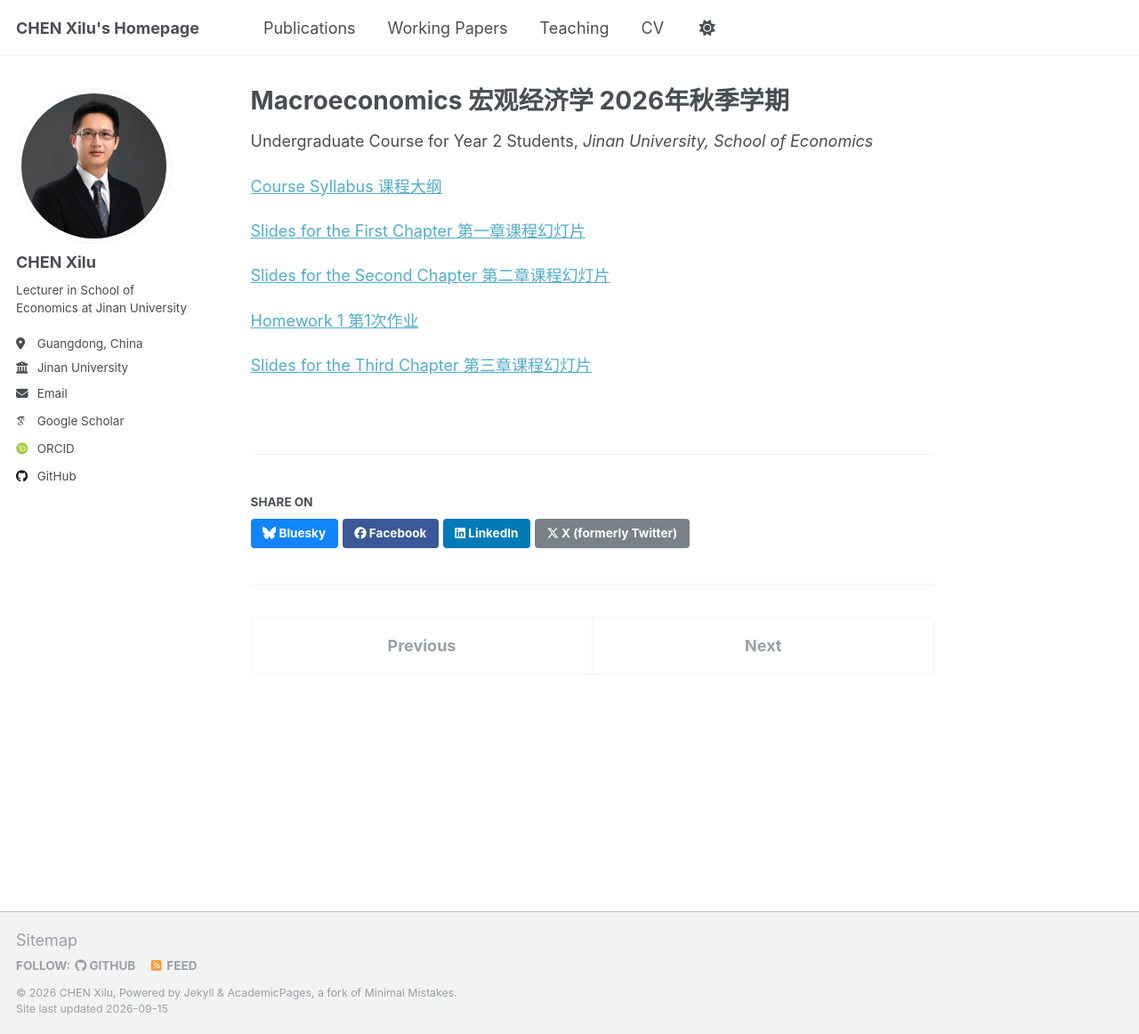
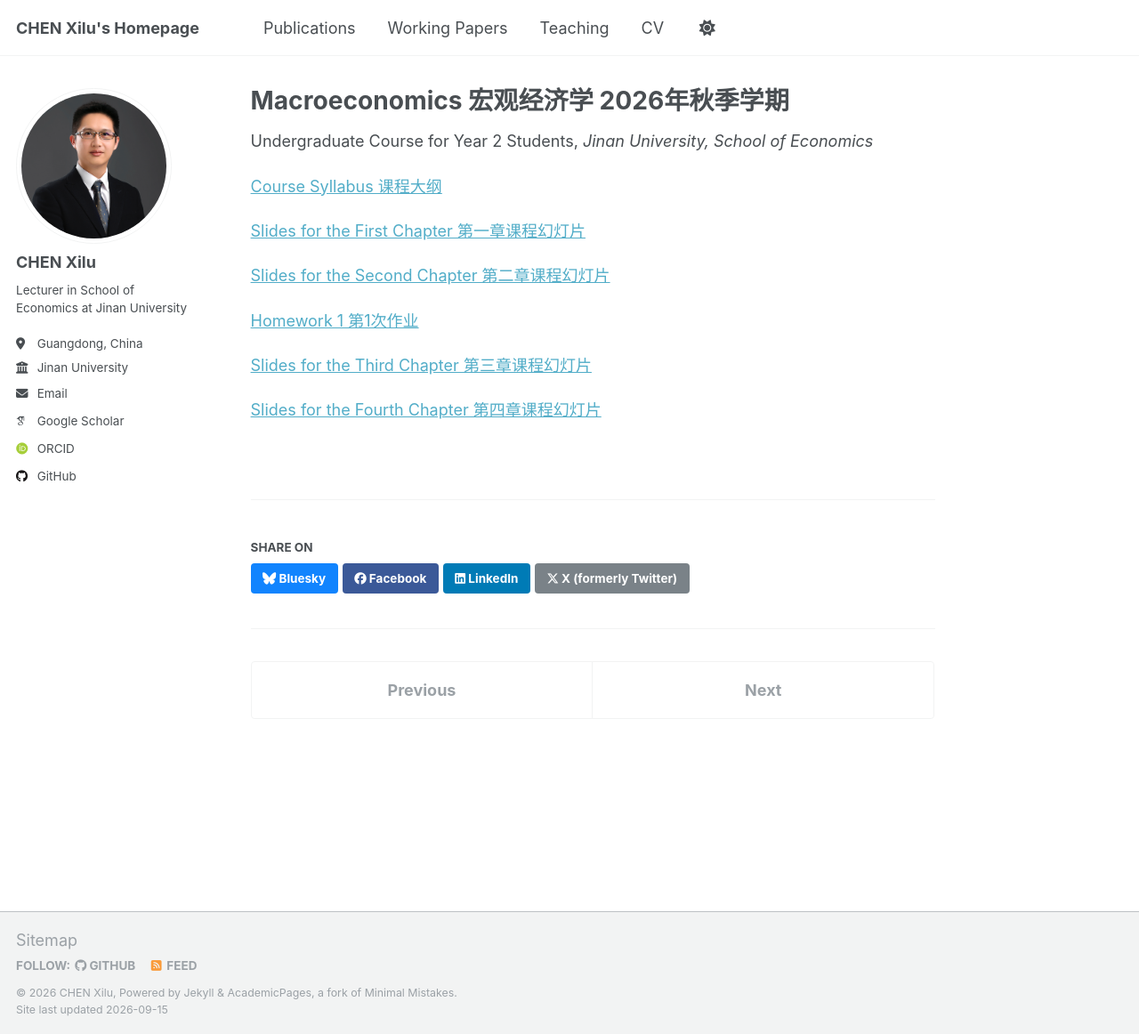
Before and after one commit to Xilu-CHEN/xilu-chen.github.io, a Jekyll site: the page built from _teaching/macro_2026_fall.md, in a window 1280 px wide and 1162 px high. Shown: the whole window at 89% size. Built offline with Jekyll 4.4.1, drawn with Linux system fonts in a browser that asks for light colours; some web fonts are replaced; a script that is not in the unit is left out.

Commit message:
Update macro_2026_fall.md

```diff
--- a/_teaching/macro_2026_fall.md
+++ b/_teaching/macro_2026_fall.md
@@ -18,3 +18,5 @@ excerpt: '[Course Syllabus 课程大纲](http://xilu-chen.github.io/files/teachi
 [Homework 1 第1次作业](http://xilu-chen.github.io/files/teaching_macro_2026_fall/宏观经济学第1次作业.pdf){:target="_blank"}
 
 [Slides for the Third Chapter 第三章课程幻灯片](http://xilu-chen.github.io/files/teaching_macro_2026_fall/《宏观经济学》第3章.pdf){:target="_blank"}
+
+[Slides for the Fourth Chapter 第四章课程幻灯片](http://xilu-chen.github.io/files/teaching_macro_2026_fall/《宏观经济学》第4章.pdf){:target="_blank"}
```
